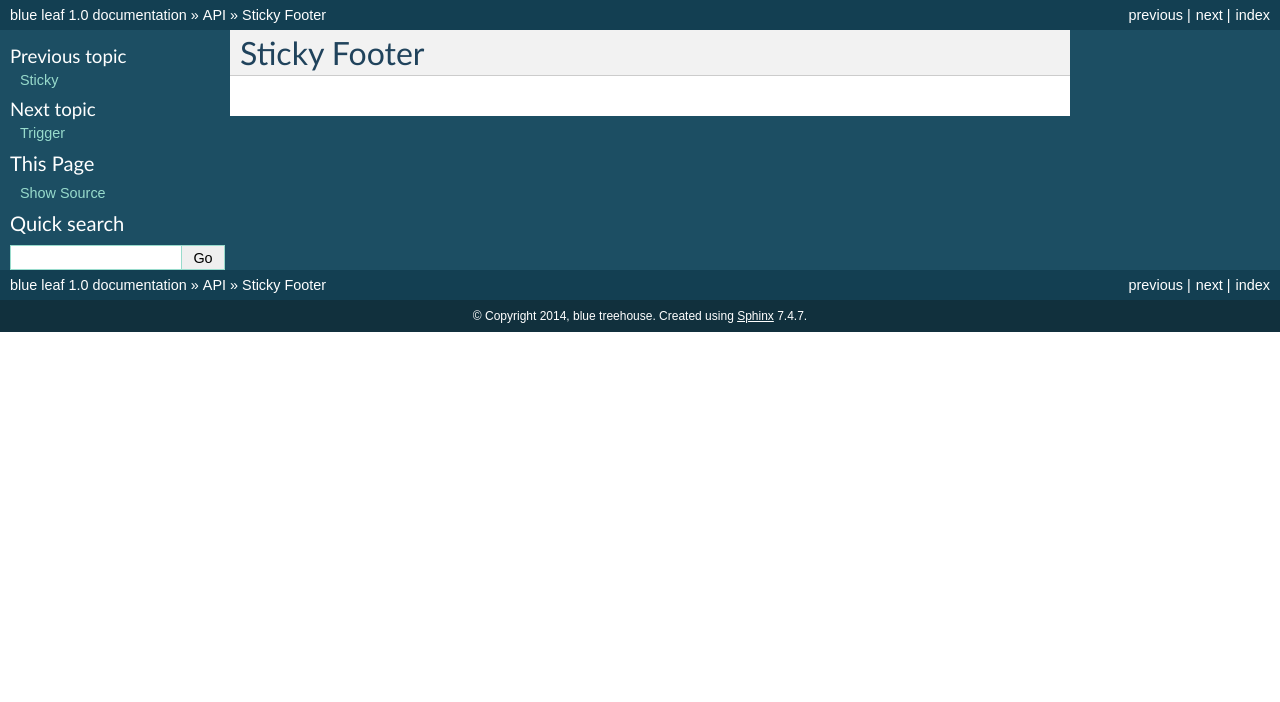
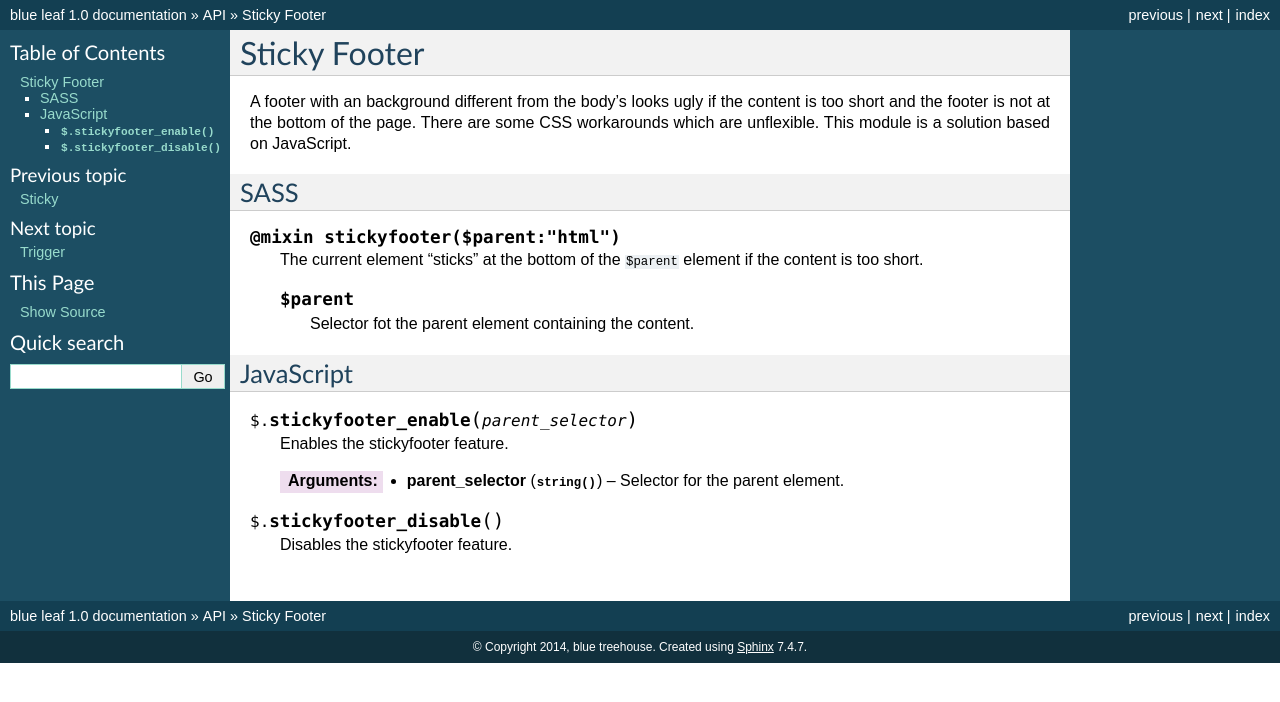
Before and after one commit to derjasper/blue.frontend, a Sphinx documentation site: the page built from public_html/docs/source/api/stickyfooter.rst, in a window 1280 px wide. Shown: the top 702 px of the page. Built offline with Sphinx 7.4.7, drawn with Linux system fonts in a browser that asks for light colours.

Commit message:
stickyfooter docs and minor bug fix/improvement

```diff
--- a/public_html/docs/source/api/blueleaf.rst
+++ b/public_html/docs/source/api/blueleaf.rst
@@ -52,8 +52,7 @@ JavaScript
 
 .. js:function:: blueleaf.scrollarea.changeOffset(newoffset)
 
+   Change the scrollarea's offset.
 
    :param newoffset: Values to be added to the current offset, same structure
                      as blueleaf.offset.
-
-   Change the scrollarea's offset.
--- a/public_html/docs/source/api/stickyfooter.rst
+++ b/public_html/docs/source/api/stickyfooter.rst
@@ -1,2 +1,35 @@
 Sticky Footer
 =============
+
+A footer with an background different from the body's looks ugly if the content
+is too short and the footer is not at the bottom of the page. There are some CSS
+workarounds which are unflexible. This module is a solution based on JavaScript.
+
+
+SASS
+----
+
+.. describe:: @mixin stickyfooter($parent:"html")
+
+   The current element "sticks" at the bottom of the ``$parent`` element if the
+   content is too short.
+
+   .. describe:: $parent
+
+      Selector fot the parent element containing the content.
+
+
+JavaScript
+----------
+
+.. js:function:: $.stickyfooter_enable(parent_selector)
+
+   Enables the stickyfooter feature.
+
+   :param string parent_selector: Selector for the parent element.
+
+
+
+.. js:function:: $.stickyfooter_disable()
+
+   Disables the stickyfooter feature.
```
Also changed, not shown: 17 other files.
